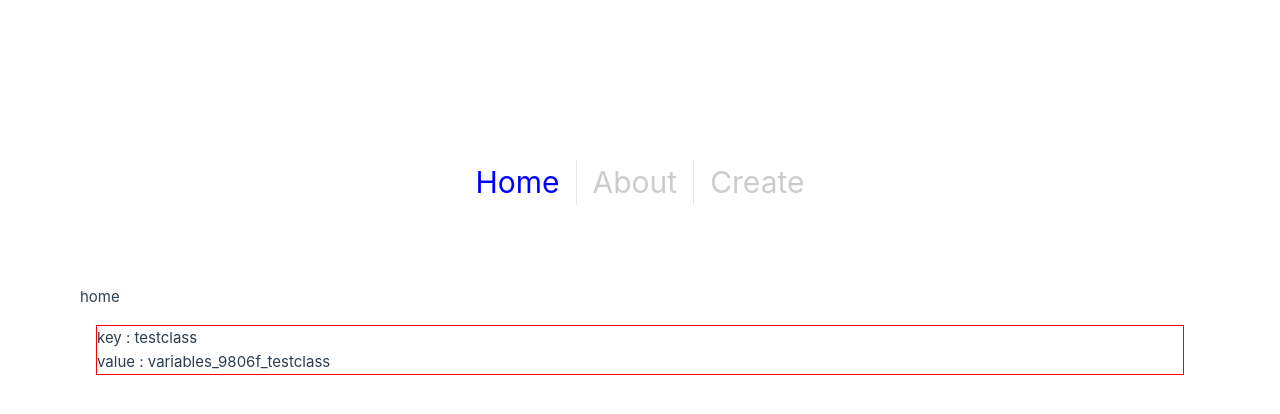
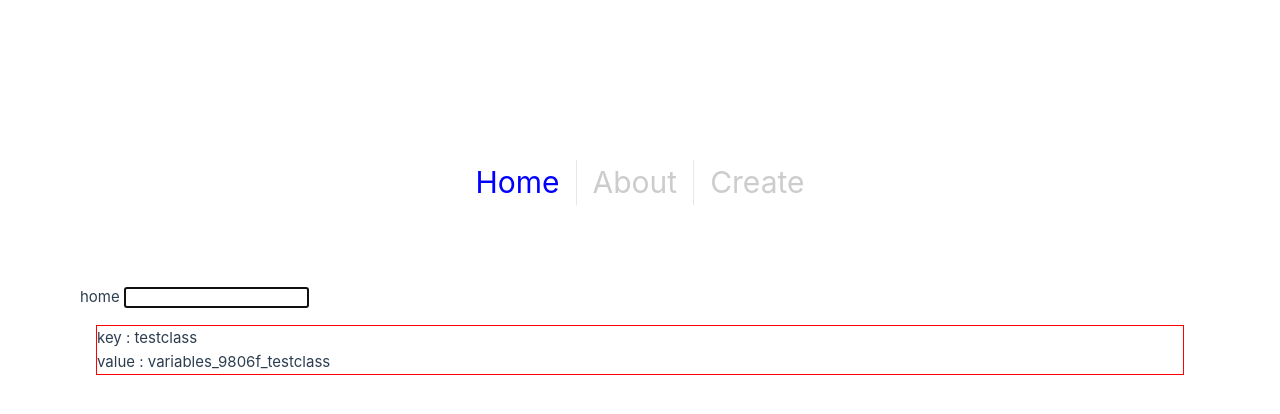
Before and after one commit to KJWHUB/Vue-workspace, a Vue app in the folder vue-query-test/: page / in a window 1280 px wide. Shown: the top 414 px of the page. Built offline with nearby package versions, Linux system fonts and the light colour scheme; what @tanstack/vue-query would draw is missing.

Commit message:
커스텀 디렉티브 확인

```diff
--- a/vue-query-test/src/views/HomeView.vue
+++ b/vue-query-test/src/views/HomeView.vue
@@ -1,5 +1,13 @@
 <script setup lang="ts">
 import style from '@/assets/variables.module.scss'
+
+const vFocus = {
+  mounted: (el: HTMLElement) => {
+    console.log('mounted', el)
+
+    el.focus()
+  }
+}
 
 const val = style
 
@@ -9,6 +17,7 @@ console.log('tes::::::::', style)
 <template>
   <main>
     home
+    <input v-focus />
     <div
       v-for="([key, value], i) in Object.entries(val)"
       :key="i"
```
